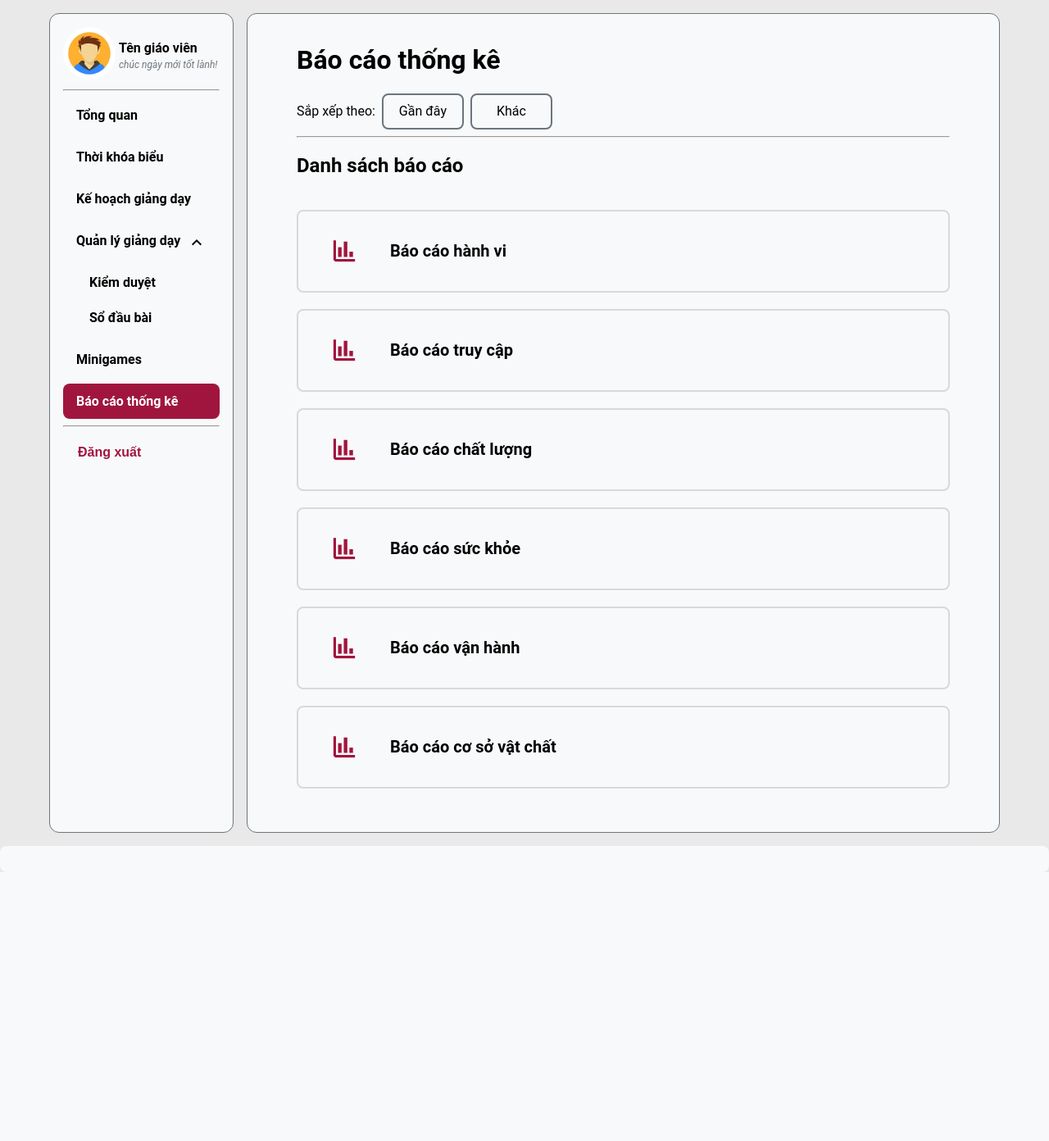
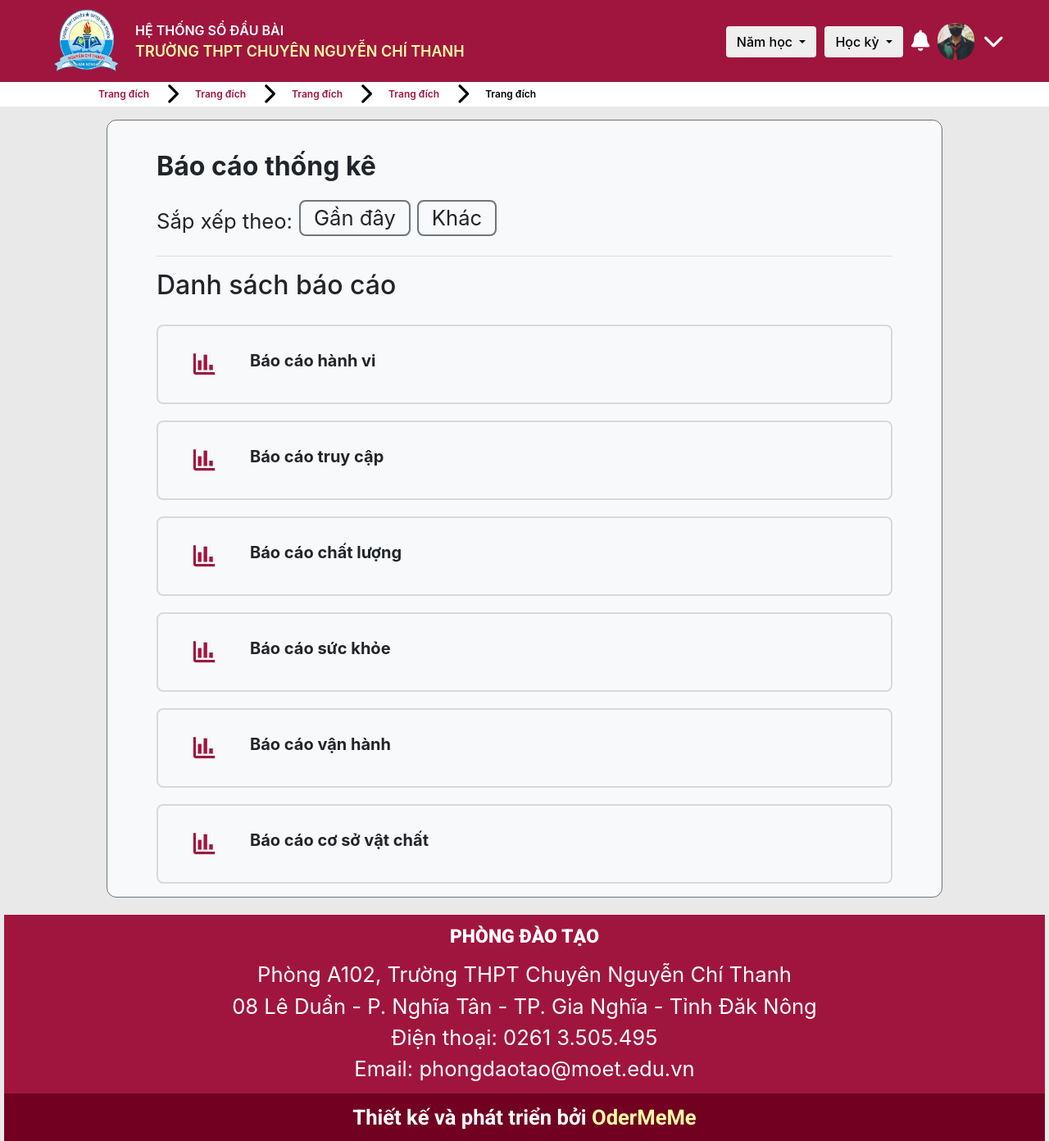
Before and after one commit to DatNguyn/QuanLySoDauBai, a PHP site: page /src/Baocaothongke/Baocaothongke.html in a window 1280 px wide. Shown: the whole page at 82% size. Before the commit the page ends 1064 px from the top, so only its background shows below. Run offline with PHP 8.4, Linux system fonts and the light colour scheme; some libraries are stand-ins or nearby versions.

Commit message:
update minigame and baocaothongke

```diff
--- a/index.html
+++ b/index.html
@@ -37,9 +37,9 @@
     />
 
     <!-- link css -->
-    <link rel="stylesheet" href="/CSS/header.css" />
-    <link rel="stylesheet" href="/CSS/menu.css" />
-    <link rel="stylesheet" href="/CSS/footer.css" />
+    <link rel="stylesheet" href="./CSS/header.css" />
+    <link rel="stylesheet" href="./CSS/menu.css" />
+    <link rel="stylesheet" href="./CSS/footer.css" />
   </head>
   <body>
     <!-- HEADER -->
--- a/public/css/Baocaothongke.css
+++ b/public/css/Baocaothongke.css
@@ -303,9 +303,15 @@
 
 
 
-  .footer {
+  /* .footer {
     grid-area: footer;
     padding: 1rem;
     border-radius: 0.5rem;
     background-color: #f8f9fa;
   }
+   */
+
+   #baocaothongke .nav_tree{
+    display: flex;
+    align-items: center;
+   }
--- a/src/Baocaothongke/Baocaothongke.html
+++ b/src/Baocaothongke/Baocaothongke.html
@@ -3,15 +3,139 @@
   <head>
     <meta charset="UTF-8" />
     <meta name="viewport" content="width=device-width, initial-scale=1.0" />
+    <link rel="stylesheet" href="https://fonts.googleapis.com/css2?family=Material+Symbols+Outlined:opsz,wght,FILL,GRAD@20..48,100..700,0..1,-50..200" />
+    <link rel="preconnect" href="https://fonts.googleapis.com" />
+    <link rel="preconnect" href="https://fonts.gstatic.com" crossorigin />
+    <link
+      href="https://fonts.googleapis.com/css2?family=Roboto:ital,wght@0,100;0,300;0,400;0,500;0,700;0,900;1,100;1,300;1,400;1,500;1,700;1,900&display=swap"
+      rel="stylesheet"
+    />
+    <!-- link google material -->
+    <link
+      rel="stylesheet"
+      href="https://fonts.googleapis.com/css2?family=Material+Symbols+Outlined:opsz,wght,FILL,GRAD@24,400,0,0"
+    />
+    <!-- bootstrap -->
+    <link
+      rel="stylesheet"
+      href="https://cdn.jsdelivr.net/npm/bootstrap@4.0.0/dist/css/bootstrap.min.css"
+      integrity="sha384-Gn5384xqQ1aoWXA+058RXPxPg6fy4IWvTNh0E263XmFcJlSAwiGgFAW/dAiS6JXm"
+      crossorigin="anonymous"
+    />
+
+    <!-- link icon -->
+    <script
+      src="https://kit.fontawesome.com/b2fc9cc4db.js"
+      crossorigin="anonymous"
+    ></script>
+
+    <!-- reset css -->
+    <link
+      rel="stylesheet"
+      href="https://cdnjs.cloudflare.com/ajax/libs/normalize/8.0.1/normalize.min.css"
+    />
+
+    <!-- link css -->
+    <link rel="stylesheet" href="../../CSS/header.css" />
+    <link rel="stylesheet" href="../../CSS/menu.css" />
+    <link rel="stylesheet" href="../../CSS/footer.css" />
     <link rel="stylesheet" href="../../public/css/Baocaothongke.css" />
-    <link rel="stylesheet" href="https://fonts.googleapis.com/css2?family=Material+Symbols+Outlined:opsz,wght,FILL,GRAD@20..48,100..700,0..1,-50..200" />
     <title>Trang minigame</title>
   </head>
-  <body>
-    <header class="header"></header>
-    <nav class="breadcrumb"></nav>
+  <body id="baocaothongke">
+    <!-- <header class="header"></header> -->
+    <header class="header">
+      <nav class="header_title">
+        <div class="header_list list1">
+          <div class="header_title__item">
+            <img id="logo_truong" src="../../images/image.png" alt="Logo trường" />
+          </div>
+          <div class="header_title__item">
+            <div class="tenhethong">
+              HỆ THỐNG SỔ ĐẦU BÀI <br />
+              <span class="tentruong">TRƯỜNG THPT CHUYÊN NGUYỄN CHÍ THANH</span>
+            </div>
+          </div>
+        </div>
+
+        <div class="header_list list2">
+          <div class="header_title__item">
+            <div class="dropdown">
+              <button
+                class="btn dropdown-toggle"
+                type="button"
+                id="dropdownNamHocButton"
+                data-toggle="dropdown"
+                aria-haspopup="true"
+                aria-expanded="false"
+              >
+                Năm học
+              </button>
+
+              <div
+                class="dropdown-menu dropdown-menu-right"
+                aria-labelledby="dropdownNamHocButton"
+              >
+                <a class="dropdown-item" href="#">Năm học 2021-2022</a>
+                <a class="dropdown-item" href="#">Năm học 2022-2023</a>
+                <a class="dropdown-item" href="#">Năm học 2023-2024</a>
+              </div>
+            </div>
+          </div>
+          <div class="header_title__item">
+            <div class="dropdown">
+              <button
+                class="btn dropdown-toggle"
+                type="button"
+                id="dropdownHocKyButton"
+                data-toggle="dropdown"
+                aria-haspopup="true"
+                aria-expanded="false"
+              >
+                Học kỳ
+              </button>
+              <div class="dropdown-menu" aria-labelledby="dropdownHocKyButton">
+                <a class="dropdown-item" href="#">Học kỳ I</a>
+                <a class="dropdown-item" href="#">Học kỳ II</a>
+              </div>
+            </div>
+          </div>
+
+          <div class="header_title__item">
+            <i class="icon fa-solid fa-bell"></i>
+          </div>
+
+          <div class="header_title__item">
+            <img
+              id="avatar_image"
+              src="../../images/avatar.png"
+              alt="avatar"
+              width="45px"
+            />
+          </div>
+
+          <div class="icon header_title__item">
+            <i class="fa-solid fa-chevron-down"></i>
+          </div>
+        </div>
+      </nav>
+      <nav class="nav_bar">
+        <div class="nav_tree">
+          <div class="dieuhuong trangtruoc">Trang đích</div>
+          <i class="icon_dieu_huong fa-solid fa-chevron-right"></i>
+          <div class="dieuhuong trangtruoc">Trang đích</div>
+          <i class="icon_dieu_huong fa-solid fa-chevron-right"></i>
+          <div class="dieuhuong trangtruoc">Trang đích</div>
+          <i class="icon_dieu_huong fa-solid fa-chevron-right"></i>
+          <div class="dieuhuong trangtruoc">Trang đích</div>
+          <i class="icon_dieu_huong fa-solid fa-chevron-right"></i>
+          <div class="dieuhuong hientai">Trang đích</div>
+        </div>
+      </nav>
+    </header>
+    <!-- <nav class="breadcrumb"></nav> -->
     <div class="container">
-      <aside class="aside">
+      <!-- <aside class="aside">
         <div class="aside__profile">
           <div class="aside__avatar-container">
             <img src="../../public/imgs/avatar.jpg" alt="Avatar for teacher" class="aside__avatar"/>
@@ -47,7 +171,7 @@
         <button class="aside__nav-item aside__nav-item--btn">
           <span>Đăng xuất</span>
         </button>
-      </aside>
+      </aside> -->
       <main class="main">
         <h1>Báo cáo thống kê</h1>
         <div class="main__sort-container">
@@ -131,6 +255,44 @@
          </div>
       </main>
     </div>
-    <footer class="footer"></footer>
+    <!-- <footer class="footer"></footer> -->
+
+    <footer class="footer clearfix">
+      <div class="text1"><strong>PHÒNG ĐÀO TẠO</strong></div>
+      <div class="text2">
+        Phòng A102, Trường THPT Chuyên Nguyễn Chí Thanh<br />
+        08 Lê Duẩn - P. Nghĩa Tân - TP. Gia Nghĩa - Tỉnh Đăk Nông <br />
+        Điện thoại: 0261 3.505.495 <br />
+        Email:
+        <a
+          href="phongdaotao@moet.edu.vn"
+          target="_blank"
+          style="text-decoration: none; color: #ffffff"
+          >phongdaotao@moet.edu.vn</a
+        >
+      </div>
+      <div class="team">
+        Thiết kế và phát triển bởi
+        <span style="color: #fdffa4">OderMeMe</span>
+      </div>
+    </footer>
+
+    <script
+      src="https://code.jquery.com/jquery-3.2.1.slim.min.js"
+      integrity="sha384-KJ3o2DKtIkvYIK3UENzmM7KCkRr/rE9/Qpg6aAZGJwFDMVNA/GpGFF93hXpG5KkN"
+      crossorigin="anonymous"
+    ></script>
+    <script
+      src="https://cdn.jsdelivr.net/npm/popper.js@1.12.9/dist/umd/popper.min.js"
+      integrity="sha384-ApNbgh9B+Y1QKtv3Rn7W3mgPxhU9K/ScQsAP7hUibX39j7fakFPskvXusvfa0b4Q"
+      crossorigin="anonymous"
+    ></script>
+
+    <script
+      src="https://cdn.jsdelivr.net/npm/bootstrap@4.0.0/dist/js/bootstrap.min.js"
+      integrity="sha384-JZR6Spejh4U02d8jOt6vLEHfe/JQGiRRSQQxSfFWpi1MquVdAyjUar5+76PVCmYl"
+      crossorigin="anonymous"
+    ></script>
+    <script src="javascript/index.js"></script>
   </body>
 </html>
```
Also changed, not shown: public/css/minigame.css (+6 -1 lines), src/minigame/index.html (+176 -7 lines).
